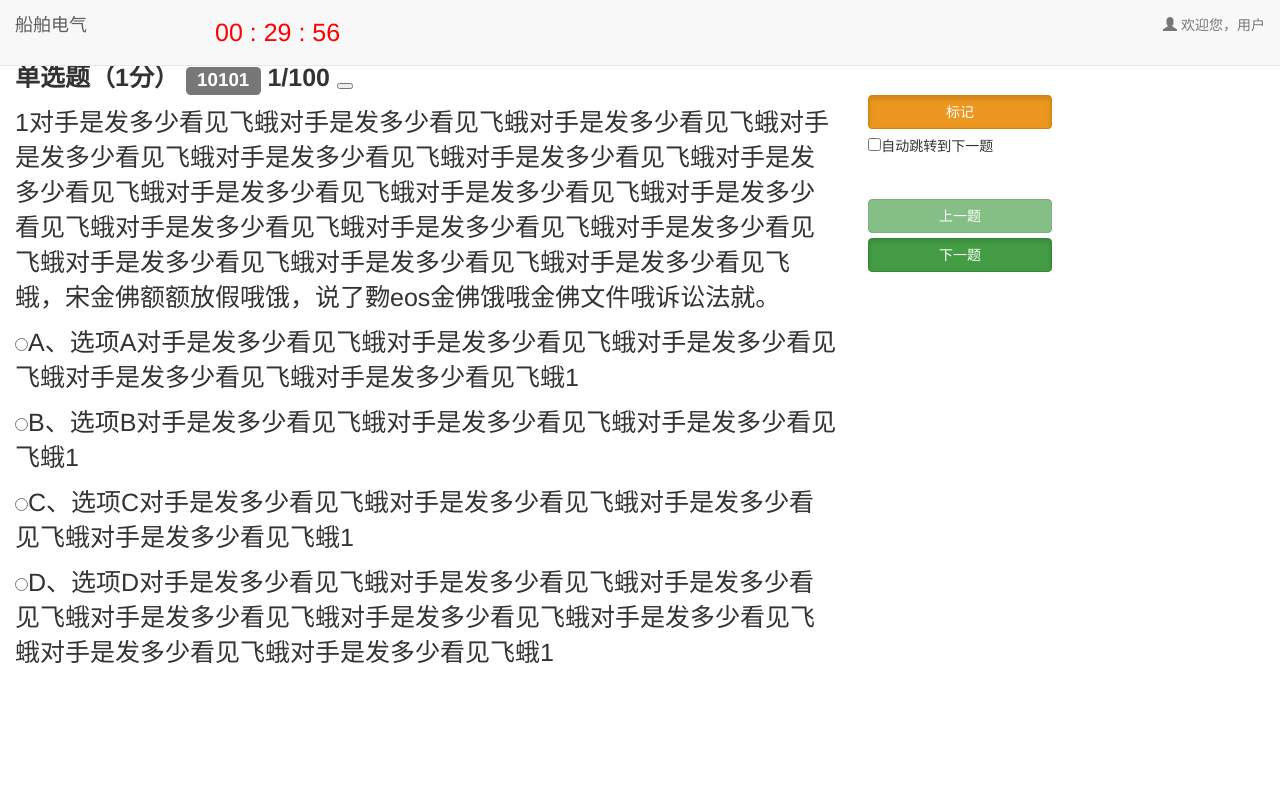
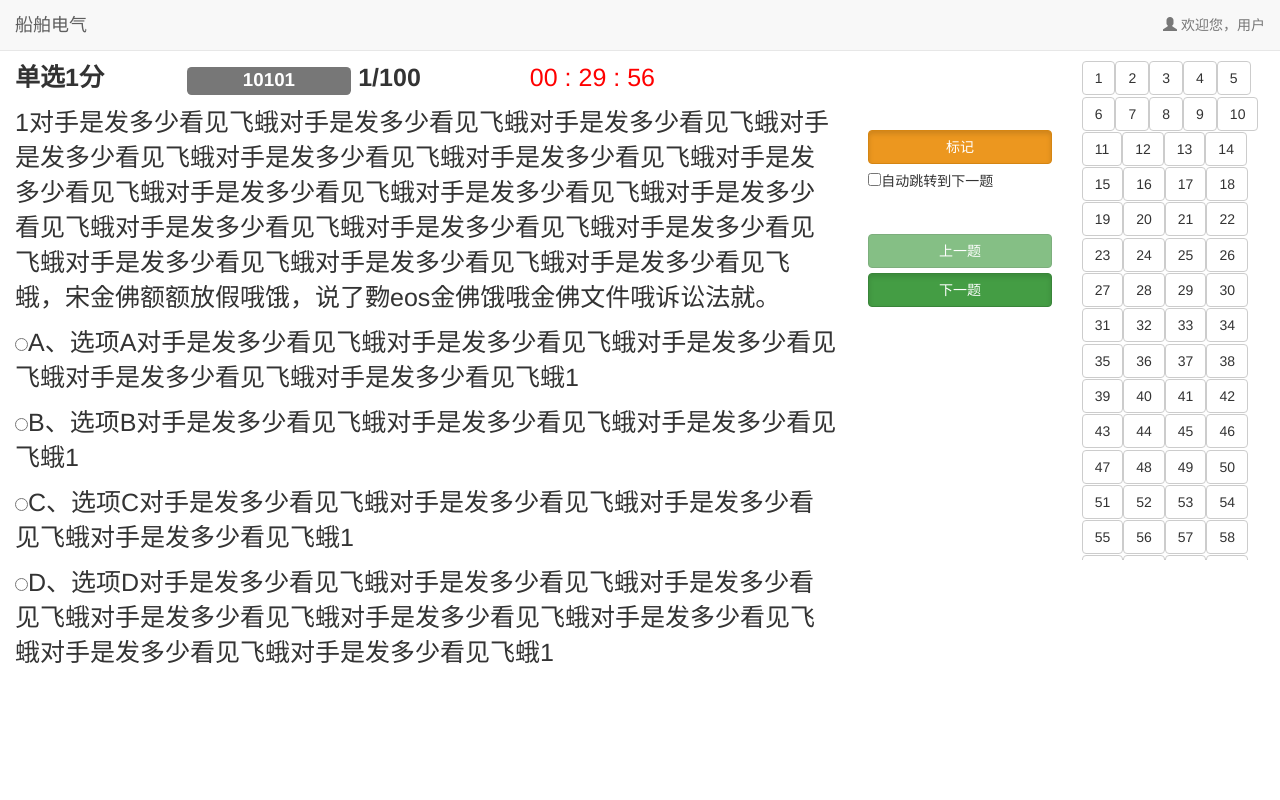
Before and after one commit to nthq2004/bs001, a plain HTML site: page index.html in a window 1280 px wide. Drawn offline with Linux system fonts and the light colour scheme.

Commit message:
基本最后定稿

```diff
--- a/index.html
+++ b/index.html
@@ -15,7 +15,7 @@
 
 
     <nav class="navbar navbar-default navbar-fixed-top" role="navigation">
-                    <!-- nav标签指明一个导航栏 -->
+                    <!-- nav标签指明一个导航栏，固定在顶部 -->
         <div class="container-fluid">
                         <!-- 所有的内容在div.container -->
             <div class="navbar-header">
@@ -26,7 +26,7 @@
                 <span class="icon-bar"></span>
                 <span class="icon-bar"></span>
                 </button>
-            <!-- 用于后面的数据整合到这个按钮 -->
+            <!-- 用于后面的数据整合到这个按钮，这个按钮会跳到后面去 -->
                 <a href="#" class="navbar-brand" style="width: 200px">船舶电气</a>
             </div>
                         <!-- 第一个div.navbar-header内含一个a标签 -->
@@ -39,13 +39,8 @@
                         <!-- 第二个div标签含有一个无序列表 -->
 
             <div class="collapse navbar-collapse" id="example-navbar-collapse">
-                    <p class="navbar-text navbar-left" style="color:red;font-size:25px">
-                            <span id="hour"></span>
-                            <span>:</span>
-                            <span id="minute"></span>
-                            <span>:</span>
-                            <span id="second"></span>
-                    </p>
+
+                    <!-- div下可以包含p文本，也可包含ul无序列表 -->
                 <ul class="nav navbar-nav navbar-right">
 
                     <li><a href="#"><span class="glyphicon glyphicon-user"></span>
@@ -61,24 +56,29 @@
 
     <div class="container-fluid">
             <div class="row clearfix">
+                <!-- <div>
+                    <button type="button" class="toggle" data-toggle="collapse"
+                        data-target="#questionstate">
+                        <span class="sr-only">面板切换</span>
+                        <span class="icon-bar"></span>
+                    </button>
+                </div> -->
+                <!-- 以上可以实现面板收缩，右边的面板左移 -->
 
-                <div id="questionstate" class="col-md-2 column collapse">
-
-                </div>
                 <div id="question" class="col-md-8 column">
                     <div class="row clearfix">
                         <div class="col-md-12 column">
                             <p id="questioninfo">
-                                <span> <b>单选题（1分）</b> </span>
-                                <span class="label label-default" style="display: inline-block">10101</span>
-                                <span style="display: inline-block"><b>1/100</b> </span>
-                            <button type="button" class="toggle" data-toggle="collapse"
-                                data-target="#questionstate">
-                                <span class="sr-only">切换导航</span>
-                                <span class="icon-bar"></span>
-                                <span class="icon-bar"></span>
-                                <span class="icon-bar"></span>
-                            </button>
+                                <span style="display: inline-block;width:20%"> <b>单选1分</b> </span>
+                                <span class="label label-default" style="display: inline-block;width:20%">10101</span>
+                                <span style="display: inline-block;width:20%"><b>1/100</b> </span>
+                                <span style="display: inline-block;color:red;font-size:25px">
+                                        <span id="hour"></span>
+                                        <span>:</span>
+                                        <span id="minute"></span>
+                                        <span>:</span>
+                                        <span id="second"></span>
+                                </span>
                             </p>
                         </div>
                     </div>
@@ -102,12 +102,16 @@
                 </div>
                 <div id="questionbtn" class="col-md-2 column">
                      <br>
+                     <br>
                      <button type="button" id="attention" class="btn btn-default active btn-block btn-warning">标记</button>
                      <span style="display: block"><input type="checkbox" name="zidong" id="zidong" value=0>自动跳转到下一题</input></span>
                      <br>
                      <button type="button" id="prevtimu" class="btn btn-default active btn-block btn-success">上一题</button>
                      <button type="button" id="nexttimu" class="btn btn-default btn-block active btn-success">下一题</button>
                      <button type="button" id="submit" class="btn btn-default active btn-block btn-info">交卷</button>
+                </div>
+                <div id="questionstate" class="col-md-2 column">
+
                 </div>
             </div>
         </div>
--- a/js/main.js
+++ b/js/main.js
@@ -20,7 +20,7 @@ function timer(intDiff){
     $('#minute').html(minute);
     $('#second').html(second);
     intDiff--;
-    if (intDiff==0){
+    if (intDiff==-1){
        window.clearInterval(intval);
        tijiao();
     }
@@ -168,13 +168,8 @@ $(function(){
         timu[index][6]=answer;
         $(selectid).css('background','green');
         // $('#questionstate').scrollTop(100);
-        // alert($(window).scrollTop());
         // alert($(document).height());
-
-        // alert($('#question').height());
-        // alert($('#questionbtn').height());
         // $('#questionstate').height(684);
-        //alert($('#questionstate').width());
         // alert($('#questionstate').offset().top);
 
         if ( ($('#zidong').attr('value')==1) && index!=timu.length-1){
@@ -184,10 +179,10 @@ $(function(){
         }
     });
 
-  $(window).scroll(function(){
-    var winpos = $(window).scrollTop();
-    $('#questionbtn').css('margin-top',winpos);
-    $('#questionstate').css('margin-top',winpos);
-  });
+//   $(window).scroll(function(){
+//     var winpos = $(window).scrollTop();
+//     $('#questionbtn').css('margin-top',winpos);
+//     $('#questionstate').css('margin-top',winpos);
+//   });
 
 });
```
